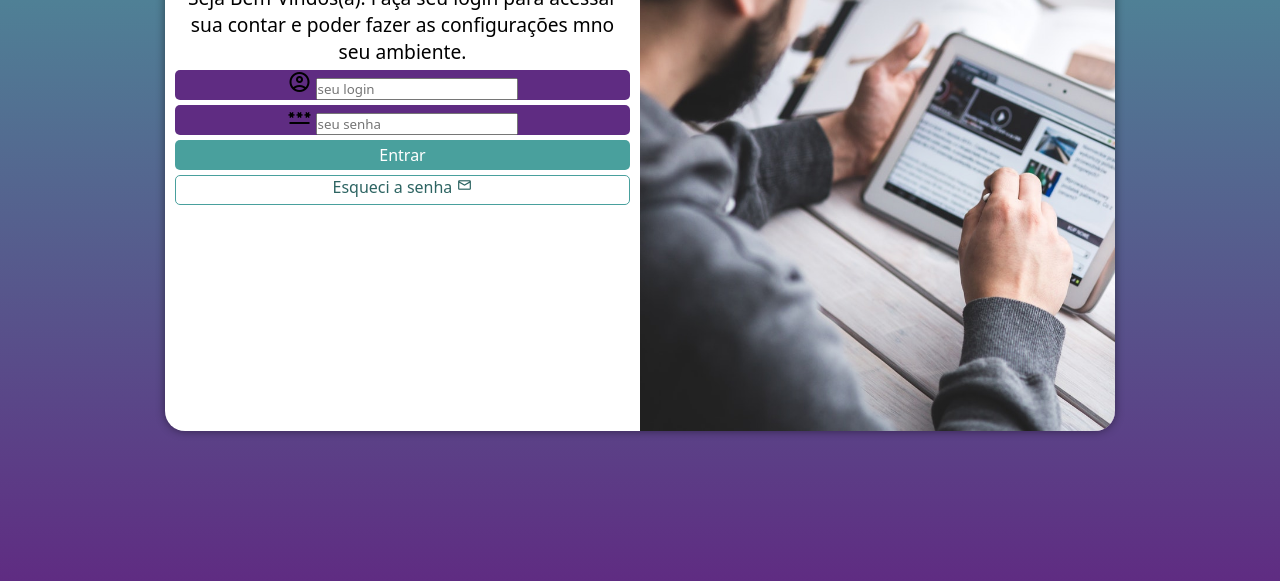
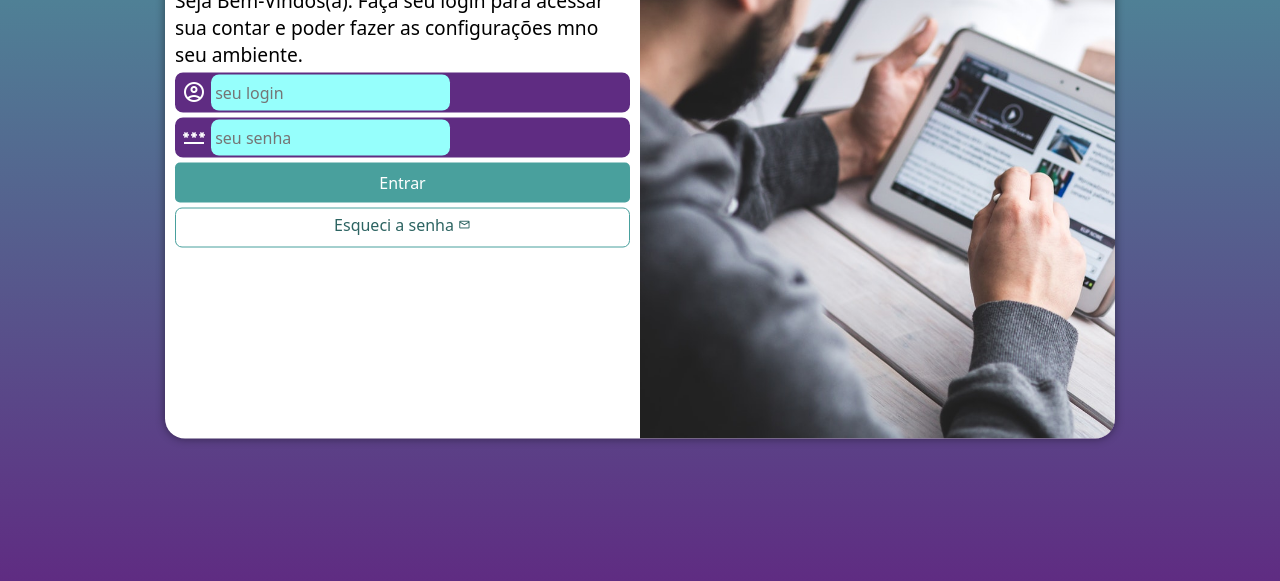
Before and after one commit to brnjcs/projeto-login, a plain HTML site: page index.html in a window 1280 px wide. Shown: the part 219-800 px from the top of the page. Drawn offline with nearby package versions, Linux system fonts and the light colour scheme.

Commit message:
Update style.css

```diff
--- a/estilos/style.css
+++ b/estilos/style.css
@@ -26,28 +26,29 @@ main{
 }
 
 #login {
+    position: absolute;
     left: 50%;
     top: 50%;
-    position: absolute;
-    transform: translate(-50%, -50%);
     overflow: hidden;
 
     background-color: white;
     width: 250px;
-    height: 500px;
+    height: 515px;
     border-radius: 20px;
     box-shadow: 0px 0px 10px rgba(0, 0, 0, 0.459);
 
+    transform: translate(-50%, -50%);
     transition: width .3s, height .3s;
     transition-timing-function: ease;
 }
 
 #login > #imagem {
+    display: block;
     background: #5f2c82 url(../imagem/back-tablet\ -\ Copia.jpg);
     background-size: cover;
     background-position: left bottom;
     height: 200px;
-    display: block;
+
 }
 
 #login > #formulario {
@@ -56,7 +57,7 @@ main{
 
 }
 
-#formulario {
+#formulario > h1 {
     text-align: center;
     margin-bottom: 10px;
 }
@@ -68,15 +69,37 @@ main{
 
 form .campo {
     background-color: #5f2c82;
+    border: 2px solid #5f2c82;
     display: block;
     width: 100%;
-    height: 30px;
-    border-radius: 5px;
+    height: 40px;
+    border-radius: 8px;
     margin: 5px 0px;
 
 }
 
-.campo > label {
+
+
+div.campo > span {
+    color: white;
+    font-size: 1.5em;
+    width: 30px;
+    padding: 5px;
+
+}
+
+div.campo > input {
+    background-color: #96fffc;
+    font-size: 1em;
+    width: calc(100%-44px);
+    height: 100%;
+    border: 0px;
+    border-radius: 8px;
+    padding: 4px;
+    transform: translateY(-5px);
+}
+
+div.campo > label {
     display:none;
 }
 
@@ -84,7 +107,7 @@ form > input[type=submit] {
     display: block;
     font-size: 1em;
     width: 100%;
-    height: 30px;
+    height: 40px;
     background-color: #49a09d;
     color: white;
     border: none;
@@ -100,12 +123,13 @@ form > a.botao {
     text-align: center;
     font-size: 1em;
     width: 100%;
-    height: 30px;
+    height: 40px;
+    padding-top: 5px;
     margin-top: 5px;
     background-color: #ffffff;
     color: #2d6462;
     border: 1px solid #49a09d;
-    border-radius: 5px;
+    border-radius: 7px;
     text-decoration: none;
 }
 
@@ -114,5 +138,5 @@ form > a.botao:hover {
 }
 
 form > a.botao > span {
-    font-size: 1em;
+    font-size: 0.8em;
 }
```
